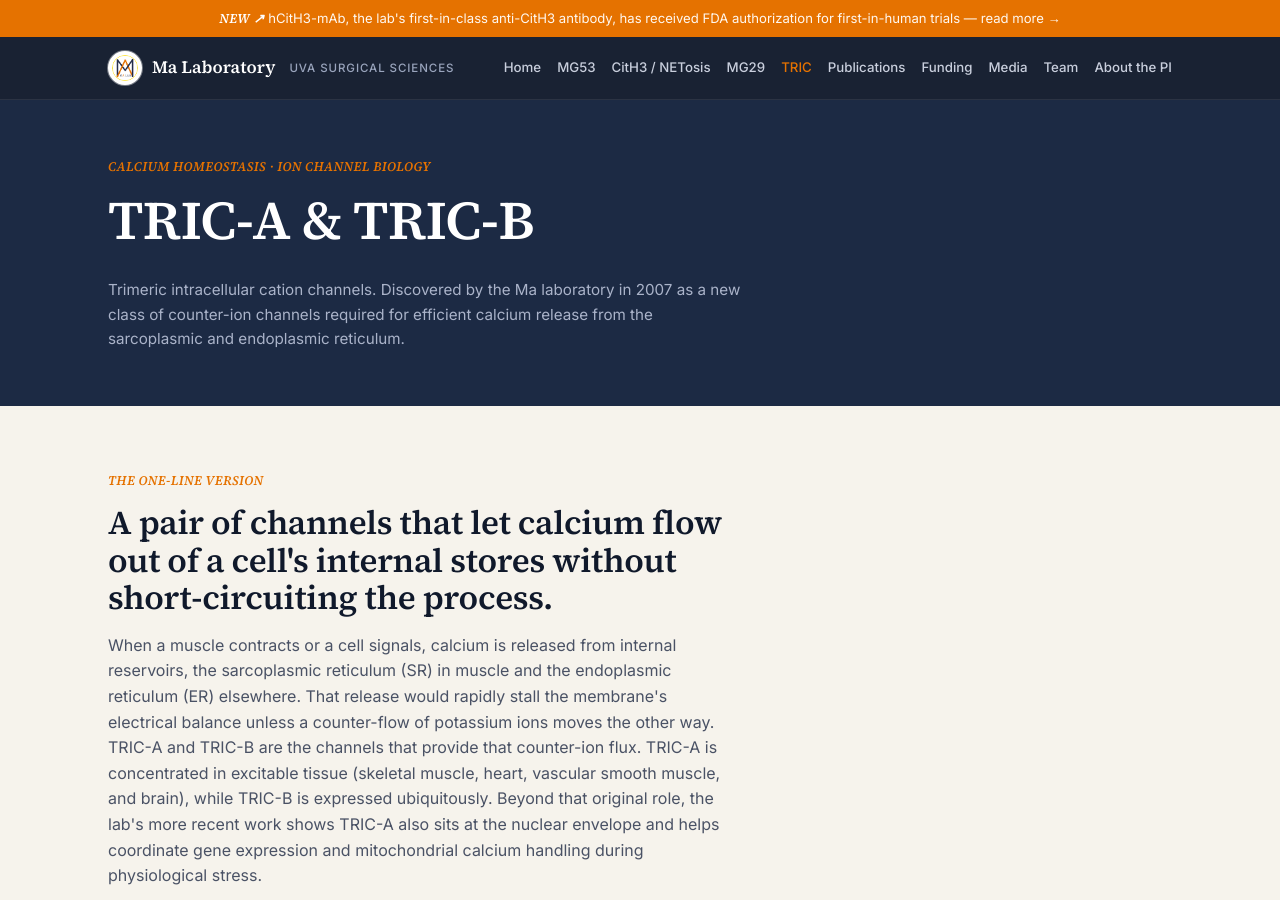
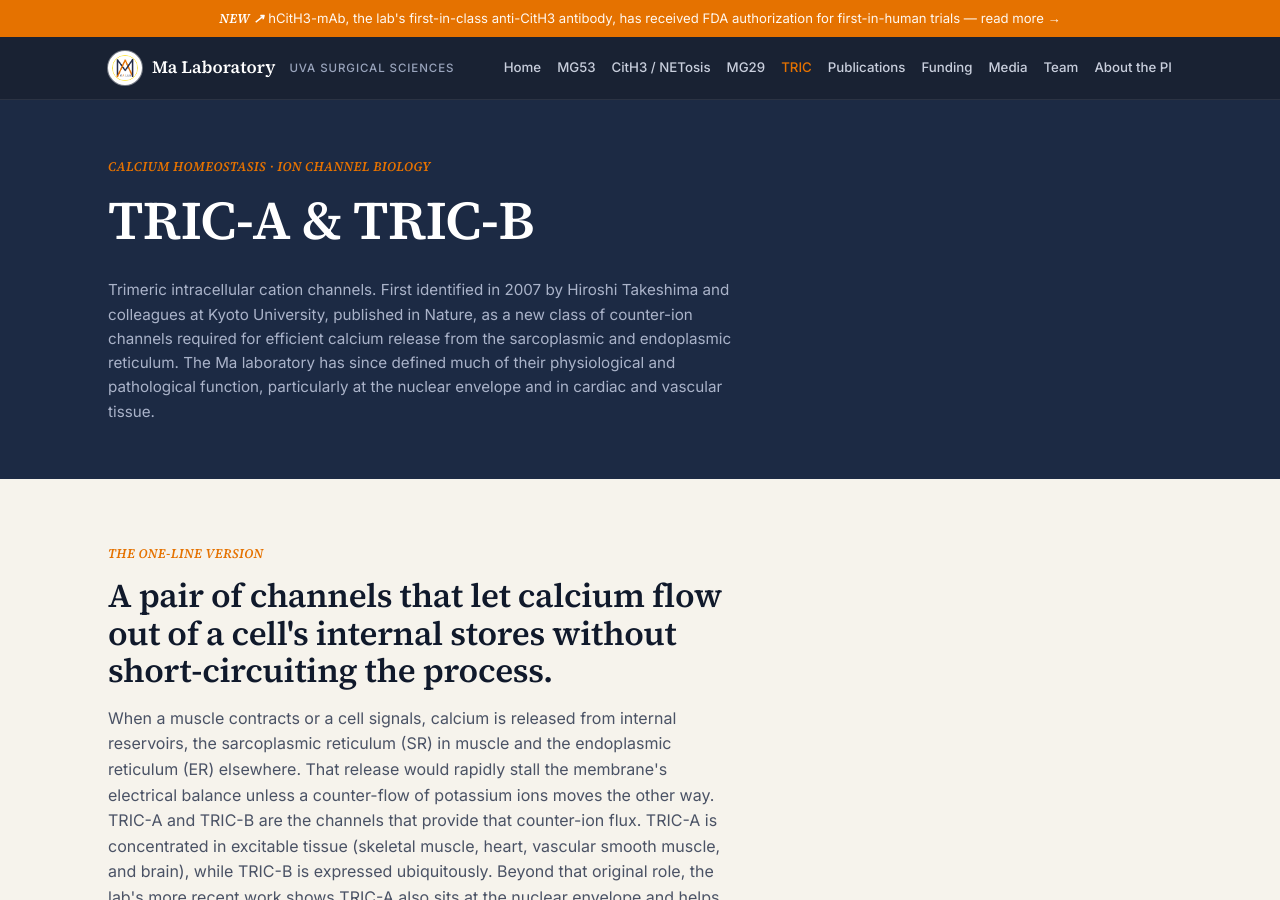
Before and after one commit to mjf6e/Ma-Lab-Research-Portfolio, a Jekyll site: the page built from research/tric.html, in a window 1280 px wide and 900 px high. Built offline with Jekyll 4.4.1, drawn with Linux system fonts in a browser that asks for light colours; some of the changed text lies outside the part shown.

Commit message:
Correct TRIC discovery attribution to Takeshima lab, Kyoto University (2007, Nature)

```diff
--- a/research/tric.html
+++ b/research/tric.html
@@ -1,14 +1,14 @@
 ---
 layout: default
 title: TRIC-A / TRIC-B
-description: Overview of the TRIC (trimeric intracellular cation) channel family, TRIC-A and TRIC-B, discovered by the Ma laboratory.
+description: Overview of the TRIC (trimeric intracellular cation) channel family, TRIC-A and TRIC-B, and the Ma laboratory's ongoing work on their physiological and pathological roles.
 ---
 
 <section class="topic-hero">
   <div class="wrap">
     <p class="mono hero-eyebrow">Calcium homeostasis · ion channel biology</p>
     <h1>TRIC-A &amp; TRIC-B</h1>
-    <p class="also-known">Trimeric intracellular cation channels. Discovered by the Ma laboratory in 2007 as a new class of counter-ion channels required for efficient calcium release from the sarcoplasmic and endoplasmic reticulum.</p>
+    <p class="also-known">Trimeric intracellular cation channels. First identified in 2007 by Hiroshi Takeshima and colleagues at Kyoto University, published in Nature, as a new class of counter-ion channels required for efficient calcium release from the sarcoplasmic and endoplasmic reticulum. The Ma laboratory has since defined much of their physiological and pathological function, particularly at the nuclear envelope and in cardiac and vascular tissue.</p>
   </div>
 </section>
 
@@ -53,7 +53,7 @@ description: Overview of the TRIC (trimeric intracellular cation) channel family
     <div class="section-head">
       <p class="mono">Beyond excitation-contraction coupling</p>
       <h2>Disease contexts under active investigation</h2>
-      <p>The lab discovered the TRIC channel family and has continued to define its physiological and pathological roles for nearly two decades. Current lab work, led by Xinyu Zhou, Ph.D., spans:</p>
+      <p>Since the channel family's discovery, the Ma laboratory has worked for nearly two decades to define its physiological and pathological roles. Current lab work, led by Xinyu Zhou, Ph.D., spans:</p>
     </div>
     <div class="disease-grid">
       <div class="d"><h4>Heart failure &amp; stress adaptation</h4><p>TRIC-A loss exaggerates cardiac hypertrophy, fibrosis, and mitochondrial injury after pressure overload or beta-adrenergic stress.</p></div>
@@ -77,7 +77,7 @@ description: Overview of the TRIC (trimeric intracellular cation) channel family
     <div class="grid2">
       <div class="card" style="background:#18233b;border-color:#2b3a58;">
         <h3 style="color:#fff;">Publications on TRIC-A / TRIC-B</h3>
-        <p style="color:#b9c0d3;">The lab's papers defining the TRIC channel family, from its 2007 discovery through current cardiac and pulmonary work.</p>
+        <p style="color:#b9c0d3;">The lab's papers on the TRIC channel family, from its 2007 discovery through current cardiac and pulmonary work.</p>
         <a class="more" href="{{ '/publications.html#tric' | relative_url }}">View TRIC publications →</a>
       </div>
       <div class="card" style="background:#18233b;border-color:#2b3a58;">
```
